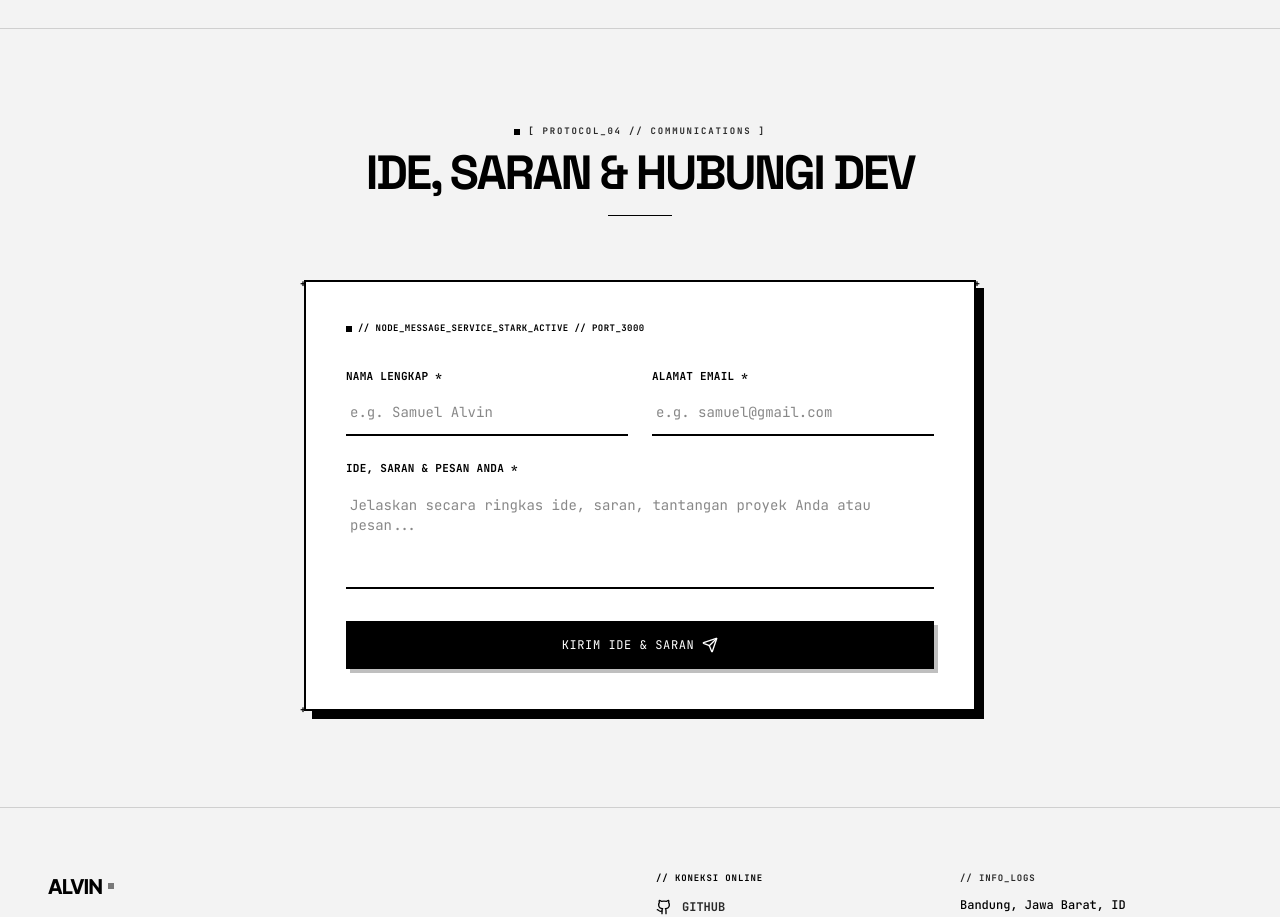
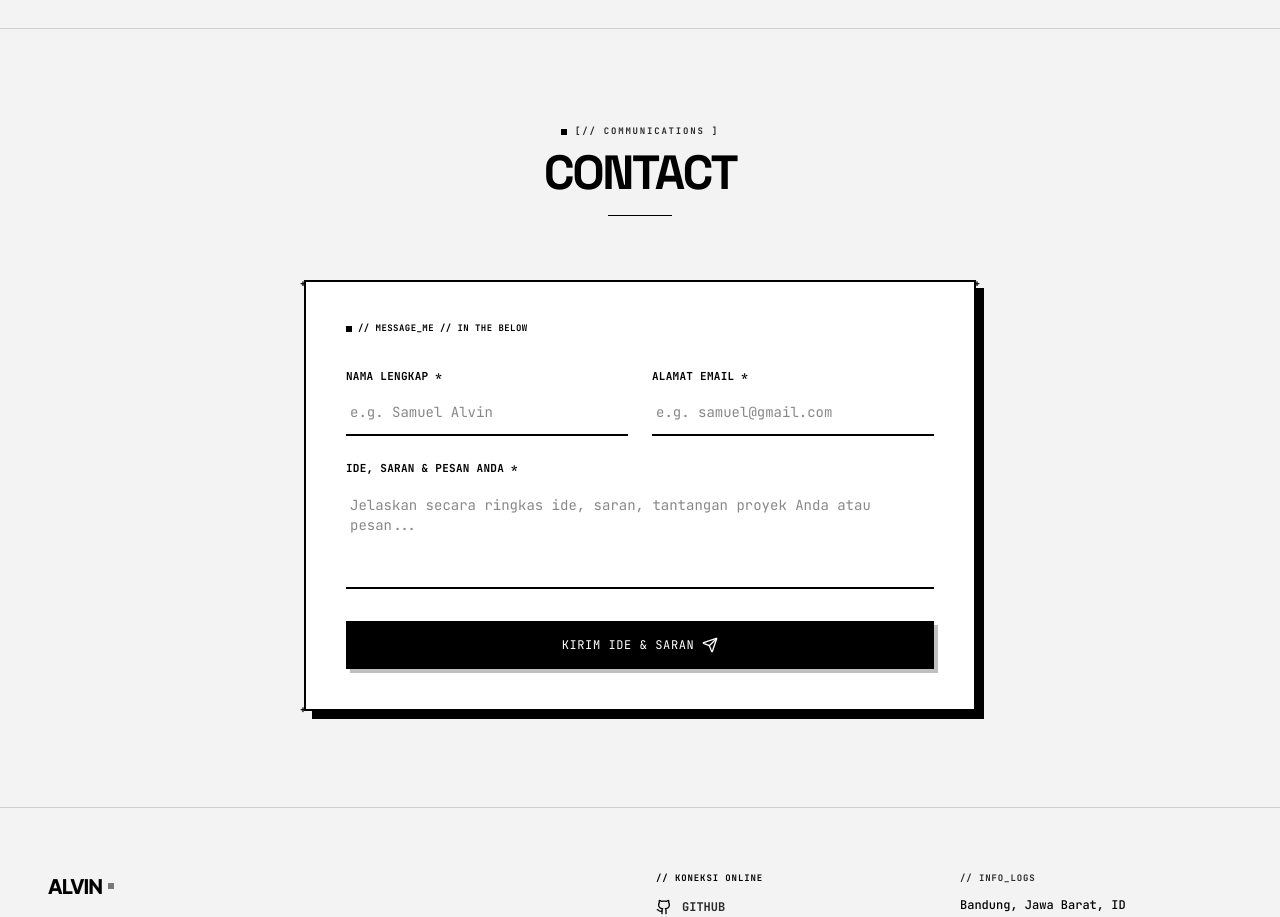
Before and after one commit to SammAlvncnt/my-portofolio-wepApps, a React (Vite) app: page / in a window 1280 px wide. Shown: the part 5900-6817 px from the top of the page. Built offline with nearby package versions, Linux system fonts and the light colour scheme.

Commit message:
tambahin semua foto dan update features + tambah page

```diff
--- a/package.json
+++ b/package.json
@@ -11,6 +11,7 @@
     "lint": "tsc --noEmit"
   },
   "dependencies": {
+    "@emailjs/browser": "^4.4.1",
     "@google/genai": "^2.4.0",
     "@tailwindcss/vite": "^4.1.14",
     "@vitejs/plugin-react": "^5.0.4",
--- a/src/components/Contact.tsx
+++ b/src/components/Contact.tsx
@@ -1,6 +1,7 @@
 import React, { useState } from 'react';
 import { motion, AnimatePresence } from 'motion/react';
 import { Send, CheckCircle2, ArrowRight, AlertCircle } from 'lucide-react';
+import emailjs from '@emailjs/browser';
 
 export default function Contact() {
   const [formData, setFormData] = useState({
@@ -19,7 +20,7 @@ export default function Contact() {
     if (errorMsg) setErrorMsg(null);
   };
 
-  const handleSubmit = (e: React.FormEvent) => {
+  const handleSubmit = async (e: React.FormEvent) => {
     e.preventDefault();
     if (!formData.name || !formData.email || !formData.message) {
       setErrorMsg('Mohon lengkapi seluruh kolom nama, email, dan pesan Anda.');
@@ -29,11 +30,30 @@ export default function Contact() {
     setIsSubmitting(true);
     setErrorMsg(null);
 
-    // Simulate sending proposal sequence
-    setTimeout(() => {
+    try {
+      // Ganti 'YOUR_SERVICE_ID', 'YOUR_TEMPLATE_ID', dan 'YOUR_PUBLIC_KEY'
+      // dengan ID yang Anda dapatkan dari dashboard EmailJS
+      const result = await emailjs.send(
+        'YOUR_SERVICE_ID',
+        'YOUR_TEMPLATE_ID',
+        {
+          from_name: formData.name,
+          from_email: formData.email,
+          message: formData.message,
+          reply_to: formData.email,
+        },
+        'YOUR_PUBLIC_KEY'
+      );
+
+      if (result.status === 200) {
+        setIsSubmitted(true);
+      }
+    } catch (error) {
+      console.error('EmailJS Error:', error);
+      setErrorMsg('Gagal mengirim pesan. Silakan coba lagi atau hubungi via LinkedIn.');
+    } finally {
       setIsSubmitting(false);
-      setIsSubmitted(true);
-    }, 1200);
+    }
   };
 
   const resetForm = () => {
@@ -54,10 +74,10 @@ export default function Contact() {
         <div className="flex flex-col gap-2.5 mb-16 text-center items-center">
           <span className="font-mono text-[9px] tracking-[0.2em] text-[#2A2A2A] uppercase flex items-center gap-2 font-bold">
             <span className="w-1.5 h-1.5 bg-black" />
-            [ PROTOCOL_04 // COMMUNICATIONS ]
+            [// COMMUNICATIONS ]
           </span>
           <h2 className="text-3xl sm:text-4xl md:text-5xl font-black tracking-tighter text-black uppercase font-display leading-none">
-            IDE, SARAN & HUBUNGI DEV
+           CONTACT
           </h2>
           <div className="w-16 h-[1.5px] bg-black mt-2"></div>
         </div>
@@ -83,7 +103,7 @@ export default function Contact() {
                 >
                   <p className="font-mono text-[9px] tracking-wider text-black uppercase flex items-center gap-1.5 font-bold mb-2">
                     <span className="w-1.5 h-1.5 bg-black" />
-                    // NODE_MESSAGE_SERVICE_STARK_ACTIVE // PORT_3000
+                    // MESSAGE_ME // IN THE BELOW
                   </p>
 
                   <div className="grid grid-cols-1 sm:grid-cols-2 gap-6">
```
Also changed, not shown: 1 other file (tests, documents, lock files or other folders).
